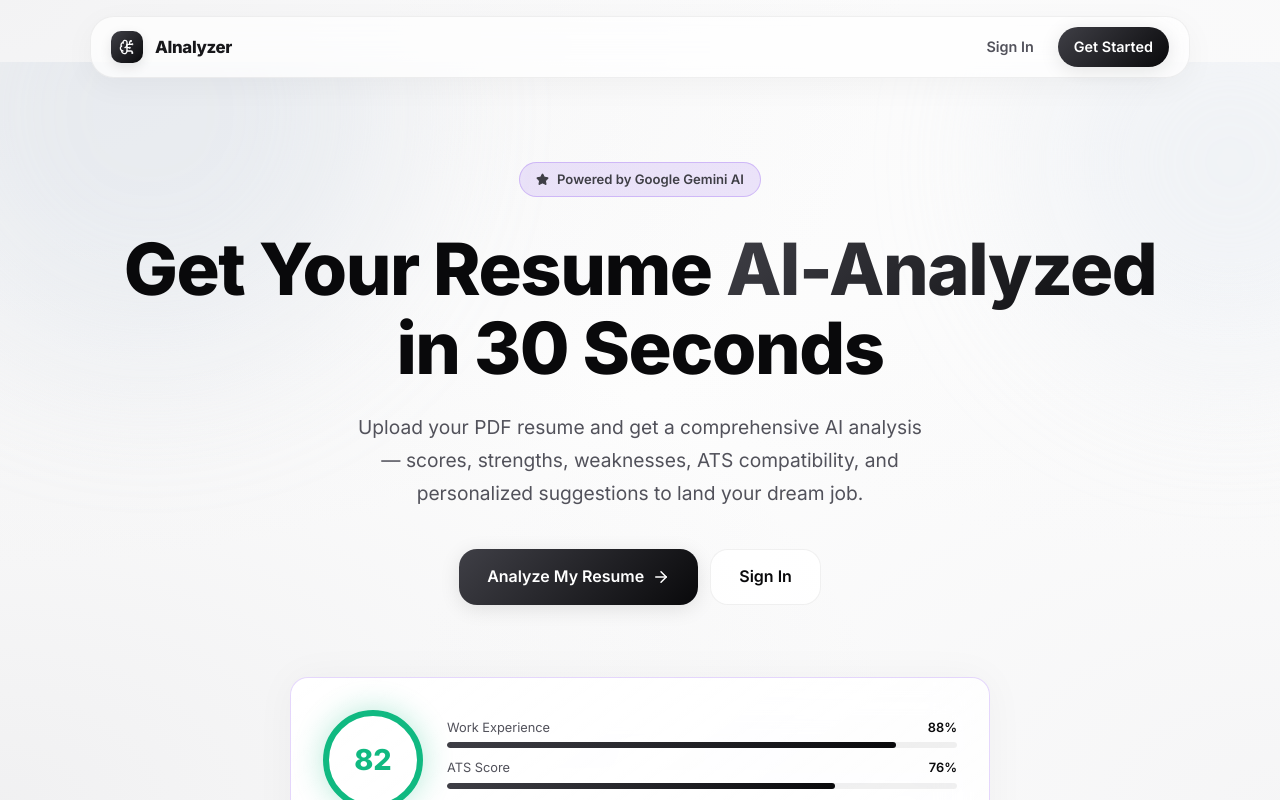
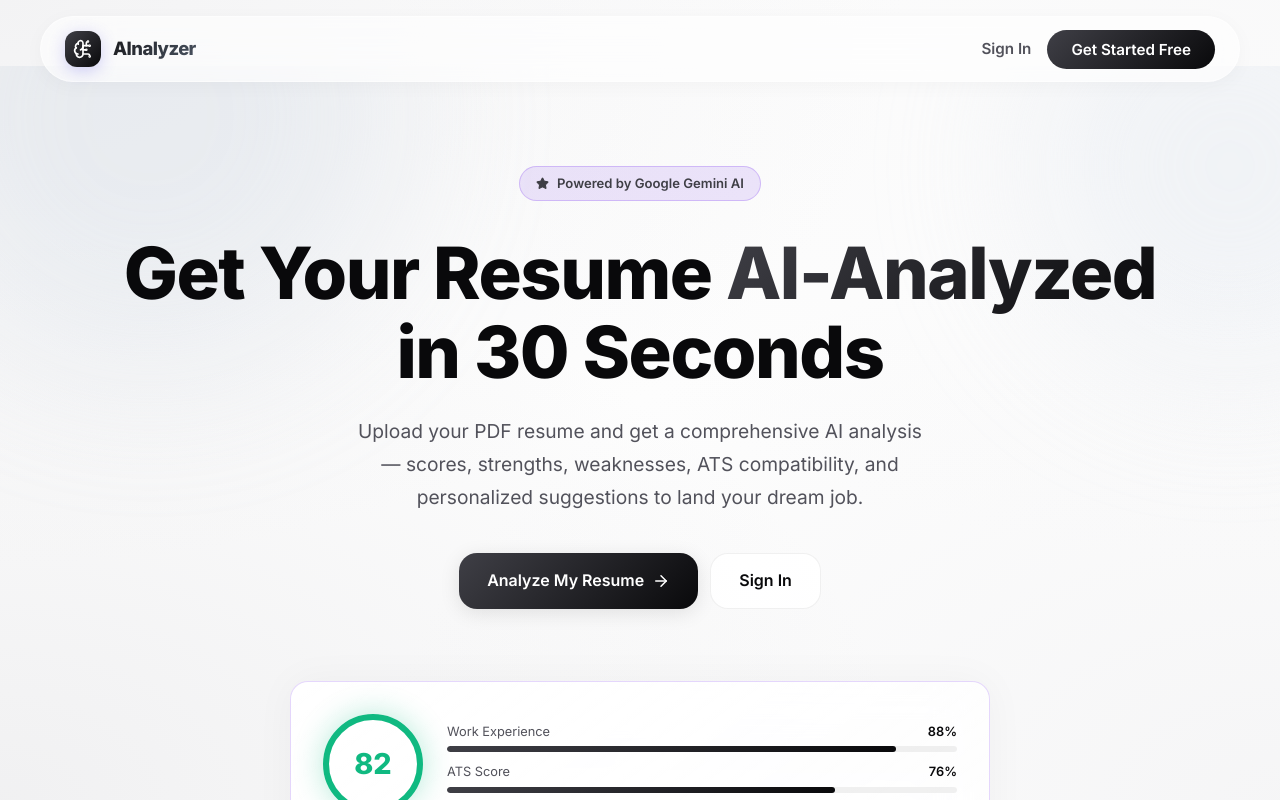
Before and after one commit to abhishekchauhan1365/AI-Analyzer, a React (Vite) app in the folder frontend/: page / in a window 1280 px wide. Shown: the top 800 px of the page. Built offline with nearby package versions, Linux system fonts and the light colour scheme; no server answers.

Commit message:
Redesign Navbar for premium, professional aesthetics

```diff
--- a/frontend/src/components/Navbar.tsx
+++ b/frontend/src/components/Navbar.tsx
@@ -1,116 +1,196 @@
-import React from 'react';
-import { Link, useNavigate } from 'react-router-dom';
+import React, { useState, useEffect } from 'react';
+import { Link, useLocation, useNavigate } from 'react-router-dom';
 import { useAuth } from '../hooks/useAuth';
-import { BrainCircuit, LogOut } from 'lucide-react';
-import { motion } from 'framer-motion';
+import { BrainCircuit, LogOut, LayoutDashboard, History, User } from 'lucide-react';
+import { motion, AnimatePresence } from 'framer-motion';
 
 const Navbar: React.FC = () => {
   const { user, logout, isAuthenticated } = useAuth();
   const navigate = useNavigate();
+  const location = useLocation();
+  const [scrolled, setScrolled] = useState(false);
+
+  // Add a sleek scroll effect
+  useEffect(() => {
+    const handleScroll = () => setScrolled(window.scrollY > 20);
+    window.addEventListener('scroll', handleScroll);
+    return () => window.removeEventListener('scroll', handleScroll);
+  }, []);
 
   const handleLogout = async () => {
     await logout();
     navigate('/');
   };
 
+  const NavLink = ({ to, icon: Icon, children }: { to: string, icon: any, children: React.ReactNode }) => {
+    const isActive = location.pathname === to;
     return (
-    <nav style={{
+      <Link to={to} style={{ textDecoration: 'none', position: 'relative' }}>
+        <motion.div
+          whileHover={{ y: -1 }}
+          whileTap={{ y: 0 }}
+          style={{
+            display: 'flex', alignItems: 'center', gap: 6,
+            padding: '8px 16px',
+            borderRadius: 'var(--radius-full)',
+            color: isActive ? 'var(--color-primary)' : 'var(--color-secondary)',
+            fontWeight: isActive ? 600 : 500,
+            fontSize: '0.9rem',
+            background: isActive ? 'var(--color-surface)' : 'transparent',
+            boxShadow: isActive ? '0 2px 10px rgba(0,0,0,0.02)' : 'none',
+            border: isActive ? '1px solid var(--color-border)' : '1px solid transparent',
+            transition: 'all 0.2s ease'
+          }}
+        >
+          <Icon size={16} strokeWidth={isActive ? 2.5 : 2} color={isActive ? 'var(--color-brand)' : 'currentColor'} />
+          {children}
+        </motion.div>
+      </Link>
+    );
+  };
+
+  return (
+    <motion.nav
+      initial={{ y: -100 }}
+      animate={{ y: 0 }}
+      transition={{ type: "spring", stiffness: 300, damping: 30 }}
+      style={{
         position: 'sticky',
         top: 16,
         zIndex: 100,
-      background: 'rgba(255, 255, 255, 0.7)',
-      backdropFilter: 'blur(24px)',
-      WebkitBackdropFilter: 'blur(24px)',
-      border: '1px solid var(--color-border)',
-      boxShadow: '0 8px 32px rgba(0, 0, 0, 0.04)',
-      borderRadius: 'var(--radius-xl)',
+        background: scrolled ? 'rgba(255, 255, 255, 0.85)' : 'rgba(255, 255, 255, 0.6)',
+        backdropFilter: 'blur(32px) saturate(150%)',
+        WebkitBackdropFilter: 'blur(32px) saturate(150%)',
+        border: '1px solid rgba(255, 255, 255, 0.5)',
+        boxShadow: scrolled
+          ? '0 12px 40px rgba(0, 0, 0, 0.06), inset 0 1px 0 rgba(255, 255, 255, 0.6)'
+          : '0 4px 20px rgba(0, 0, 0, 0.03)',
+        borderRadius: 'var(--radius-full)',
         margin: '0 auto',
-      maxWidth: 1100,
+        maxWidth: 1200,
         width: 'calc(100% - 32px)',
-      transition: 'all 0.3s ease',
-    }}>
-      <div style={{ display: 'flex', alignItems: 'center', justifyContent: 'space-between', height: 60, padding: '0 20px' }}>
-        {/* Logo */}
-        <Link to="/" style={{ display: 'flex', alignItems: 'center', gap: 12 }}>
+        transition: 'all 0.4s cubic-bezier(0.16, 1, 0.3, 1)',
+      }}
+    >
+      <div style={{ display: 'flex', alignItems: 'center', justifyContent: 'space-between', height: 64, padding: '0 12px 0 24px' }}>
+
+        {/* Logo Section */}
+        <Link to="/" style={{ display: 'flex', alignItems: 'center', gap: 12, textDecoration: 'none' }}>
           <div style={{
-            width: 32, height: 32, borderRadius: 10,
+            width: 36, height: 36, borderRadius: 12,
             background: 'var(--gradient-brand)',
             display: 'flex', alignItems: 'center', justifyContent: 'center',
-            boxShadow: '0 4px 12px rgba(0,0,0,0.1)'
+            boxShadow: '0 4px 16px rgba(79, 70, 229, 0.25)'
           }}>
-            <BrainCircuit size={16} color="#fff" />
+            <BrainCircuit size={20} color="#fff" />
           </div>
-          <span style={{ fontWeight: 800, fontSize: '1.05rem', letterSpacing: '-0.02em', color: 'var(--color-primary)' }}>
+          <span style={{
+            fontWeight: 800, fontSize: '1.15rem',
+            letterSpacing: '-0.03em', color: 'var(--color-primary)',
+            background: 'linear-gradient(135deg, var(--color-primary) 0%, #4b5563 100%)',
+            WebkitBackgroundClip: 'text',
+            WebkitTextFillColor: 'transparent'
+          }}>
             AInalyzer
           </span>
         </Link>
 
-        {/* Nav links */}
+        {/* Navigation & Auth Section */}
         {isAuthenticated ? (
-          <div style={{ display: 'flex', alignItems: 'center', gap: 8 }}>
-            <div style={{ display: 'flex', gap: 2, marginRight: 8 }}>
-              <Link to="/dashboard" className="btn btn-ghost" style={{ padding: '6px 12px', fontSize: '0.85rem' }}>
-                Dashboard
-              </Link>
-              <Link to="/history" className="btn btn-ghost" style={{ padding: '6px 12px', fontSize: '0.85rem' }}>
-                History
-              </Link>
+          <div style={{ display: 'flex', alignItems: 'center', gap: 4 }}>
+
+            {/* Main Links */}
+            <div style={{ display: 'flex', alignItems: 'center', gap: 4, marginRight: 16 }}>
+              <NavLink to="/dashboard" icon={LayoutDashboard}>Dashboard</NavLink>
+              <NavLink to="/history" icon={History}>History</NavLink>
             </div>
 
-            <div style={{ width: 1, height: 20, background: 'var(--color-border)', margin: '0 4px' }} />
+            <div style={{ width: 1, height: 24, background: 'var(--color-border)', margin: '0 8px' }} />
 
-            {/* User Profile Pill */}
+            {/* Profile Dropdown / Pill */}
             <Link to="/profile" style={{ textDecoration: 'none' }}>
               <motion.div
-                whileHover={{ scale: 1.02 }}
+                whileHover={{ scale: 1.02, background: 'var(--color-surface)' }}
                 whileTap={{ scale: 0.98 }}
                 style={{
                   display: 'flex', alignItems: 'center', gap: 10,
-                  padding: '4px 12px 4px 4px',
+                  padding: '4px 16px 4px 6px',
                   borderRadius: 'var(--radius-full)',
-                  background: 'var(--color-bg)',
-                  border: '1px solid var(--color-border)',
-                  marginLeft: 8, cursor: 'pointer',
-                  boxShadow: '0 2px 8px rgba(0,0,0,0.02)'
+                  border: '1px solid transparent',
+                  cursor: 'pointer',
+                  transition: 'background 0.2s ease',
+                  marginLeft: 4
                 }}
               >
                 <div style={{
-                  width: 28, height: 28, borderRadius: '50%',
+                  width: 32, height: 32, borderRadius: '50%',
                   background: 'var(--gradient-brand)',
                   display: 'flex', alignItems: 'center', justifyContent: 'center',
-                  fontSize: '0.75rem', fontWeight: 700, color: '#fff',
+                  fontSize: '0.85rem', fontWeight: 700, color: '#fff',
+                  boxShadow: '0 2px 8px rgba(79, 70, 229, 0.2)'
                 }}>
                   {user?.name?.charAt(0).toUpperCase()}
                 </div>
-                <span style={{ fontSize: '0.8rem', fontWeight: 600, color: 'var(--color-primary-light)' }}>
+                <div style={{ display: 'flex', flexDirection: 'column' }}>
+                  <span style={{ fontSize: '0.85rem', fontWeight: 600, color: 'var(--color-primary)', lineHeight: 1.2 }}>
                     {user?.name?.split(' ')[0]}
                   </span>
+                  <span style={{ fontSize: '0.65rem', fontWeight: 500, color: 'var(--color-secondary)', lineHeight: 1 }}>
+                    {user?.role === 'admin' ? 'Administrator' : 'Free Plan'}
+                  </span>
+                </div>
               </motion.div>
             </Link>
 
+            {/* Logout Button */}
             <motion.button
-              whileHover={{ scale: 1.05 }}
+              whileHover={{ scale: 1.05, background: 'rgba(239, 68, 68, 0.12)' }}
               whileTap={{ scale: 0.95 }}
               onClick={handleLogout}
+              title="Sign Out"
               style={{
                 display: 'flex', alignItems: 'center', justifyContent: 'center',
-                width: 36, height: 36, borderRadius: '50%',
-                background: 'rgba(239, 68, 68, 0.08)', color: 'var(--color-error)',
-                border: 'none', cursor: 'pointer', marginLeft: 4,
-                transition: 'background 0.2s'
+                width: 40, height: 40, borderRadius: '50%',
+                background: 'rgba(239, 68, 68, 0.05)', color: 'var(--color-error)',
+                border: 'none', cursor: 'pointer', marginLeft: 8,
+                transition: 'all 0.2s ease'
               }}
             >
-              <LogOut size={16} />
+              <LogOut size={18} />
             </motion.button>
+
           </div>
         ) : (
-          <div style={{ display: 'flex', alignItems: 'center', gap: 12 }}>
-            <Link to="/login" className="btn btn-ghost" style={{ fontSize: '0.9rem' }}>Sign In</Link>
-            <Link to="/register" className="btn btn-primary" style={{ padding: '8px 16px', borderRadius: 'var(--radius-full)', fontSize: '0.9rem' }}>Get Started</Link>
+          <div style={{ display: 'flex', alignItems: 'center', gap: 16, paddingRight: 12 }}>
+            <Link to="/login" style={{
+              textDecoration: 'none', color: 'var(--color-secondary)',
+              fontWeight: 600, fontSize: '0.95rem',
+              transition: 'color 0.2s ease'
+            }} className="hover-text-primary">
+              Sign In
+            </Link>
+            <Link to="/register" style={{ textDecoration: 'none' }}>
+              <motion.button
+                whileHover={{ scale: 1.02, boxShadow: '0 4px 15px rgba(79, 70, 229, 0.3)' }}
+                whileTap={{ scale: 0.98 }}
+                style={{
+                  padding: '10px 24px',
+                  borderRadius: 'var(--radius-full)',
+                  fontSize: '0.95rem',
+                  fontWeight: 600,
+                  background: 'var(--gradient-brand)',
+                  color: '#fff',
+                  border: 'none',
+                  cursor: 'pointer'
+                }}
+              >
+                Get Started Free
+              </motion.button>
+            </Link>
           </div>
         )}
       </div>
-    </nav>
+    </motion.nav>
   );
 };
 
```
Lines whose indentation alone changed are shown as unchanged.
